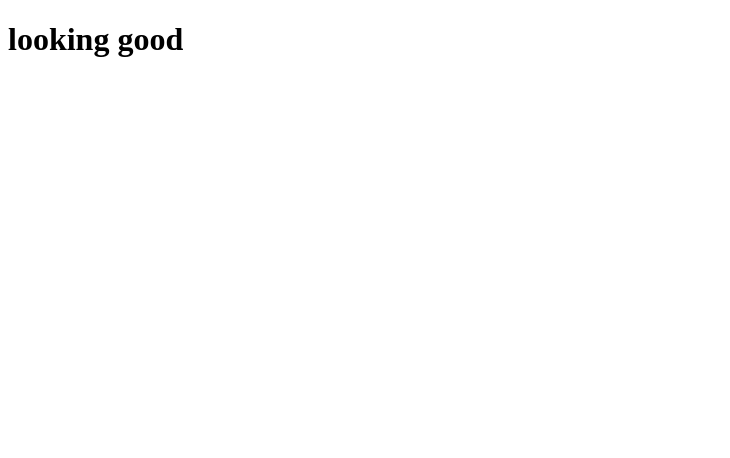
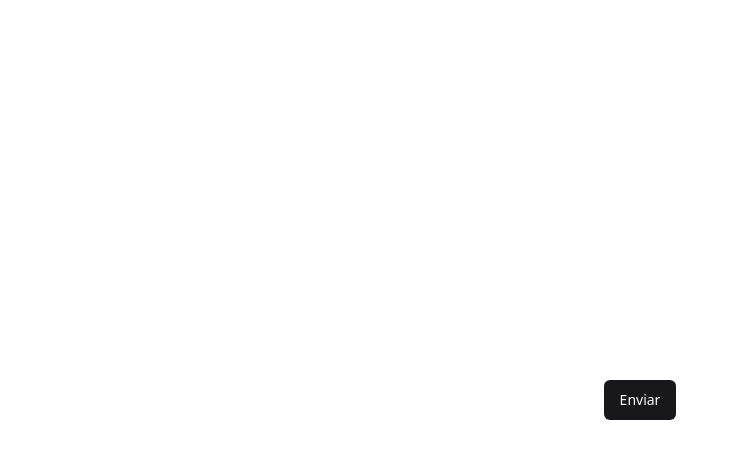
Before and after one commit to developerlucaslima/style-booking-client, a React (Vite) app: page / in a window 1280 px wide. Shown: the top 458 px of the page, without its empty margins (0-730 px from the left). Built offline with nearby package versions, Linux system fonts and the light colour scheme.

Commit message:
🔧 chore: chadcn-ui installed

```diff
--- a/package.json
+++ b/package.json
@@ -10,6 +10,7 @@
     "preview": "vite preview"
   },
   "dependencies": {
+    "@radix-ui/react-slot": "^1.0.2",
     "class-variance-authority": "^0.7.0",
     "clsx": "^2.1.1",
     "lucide-react": "^0.378.0",
--- a/src/App.tsx
+++ b/src/App.tsx
@@ -1,6 +1,10 @@
+import { Button } from './components/ui/button'
+import './global.css'
 
 export function App() {
   return (
-    <h1>looking good</h1>
+    <div className='flex justify-center items-center h-screen'>
+      <Button>Enviar</Button>
+    </div>
   )
 }
--- /dev/null
+++ b/src/components/ui/button.tsx
@@ -0,0 +1,56 @@
+import * as React from "react"
+import { Slot } from "@radix-ui/react-slot"
+import { cva, type VariantProps } from "class-variance-authority"
+
+import { cn } from "@/lib/utils"
+
+const buttonVariants = cva(
+  "inline-flex items-center justify-center whitespace-nowrap rounded-md text-sm font-medium ring-offset-background transition-colors focus-visible:outline-none focus-visible:ring-2 focus-visible:ring-ring focus-visible:ring-offset-2 disabled:pointer-events-none disabled:opacity-50",
+  {
+    variants: {
+      variant: {
+        default: "bg-primary text-primary-foreground hover:bg-primary/90",
+        destructive:
+          "bg-destructive text-destructive-foreground hover:bg-destructive/90",
+        outline:
+          "border border-input bg-background hover:bg-accent hover:text-accent-foreground",
+        secondary:
+          "bg-secondary text-secondary-foreground hover:bg-secondary/80",
+        ghost: "hover:bg-accent hover:text-accent-foreground",
+        link: "text-primary underline-offset-4 hover:underline",
+      },
+      size: {
+        default: "h-10 px-4 py-2",
+        sm: "h-9 rounded-md px-3",
+        lg: "h-11 rounded-md px-8",
+        icon: "h-10 w-10",
+      },
+    },
+    defaultVariants: {
+      variant: "default",
+      size: "default",
+    },
+  }
+)
+
+export interface ButtonProps
+  extends React.ButtonHTMLAttributes<HTMLButtonElement>,
+    VariantProps<typeof buttonVariants> {
+  asChild?: boolean
+}
+
+const Button = React.forwardRef<HTMLButtonElement, ButtonProps>(
+  ({ className, variant, size, asChild = false, ...props }, ref) => {
+    const Comp = asChild ? Slot : "button"
+    return (
+      <Comp
+        className={cn(buttonVariants({ variant, size, className }))}
+        ref={ref}
+        {...props}
+      />
+    )
+  }
+)
+Button.displayName = "Button"
+
+export { Button, buttonVariants }
```
Also changed, not shown: 1 other file (tests, documents, lock files or other folders).
